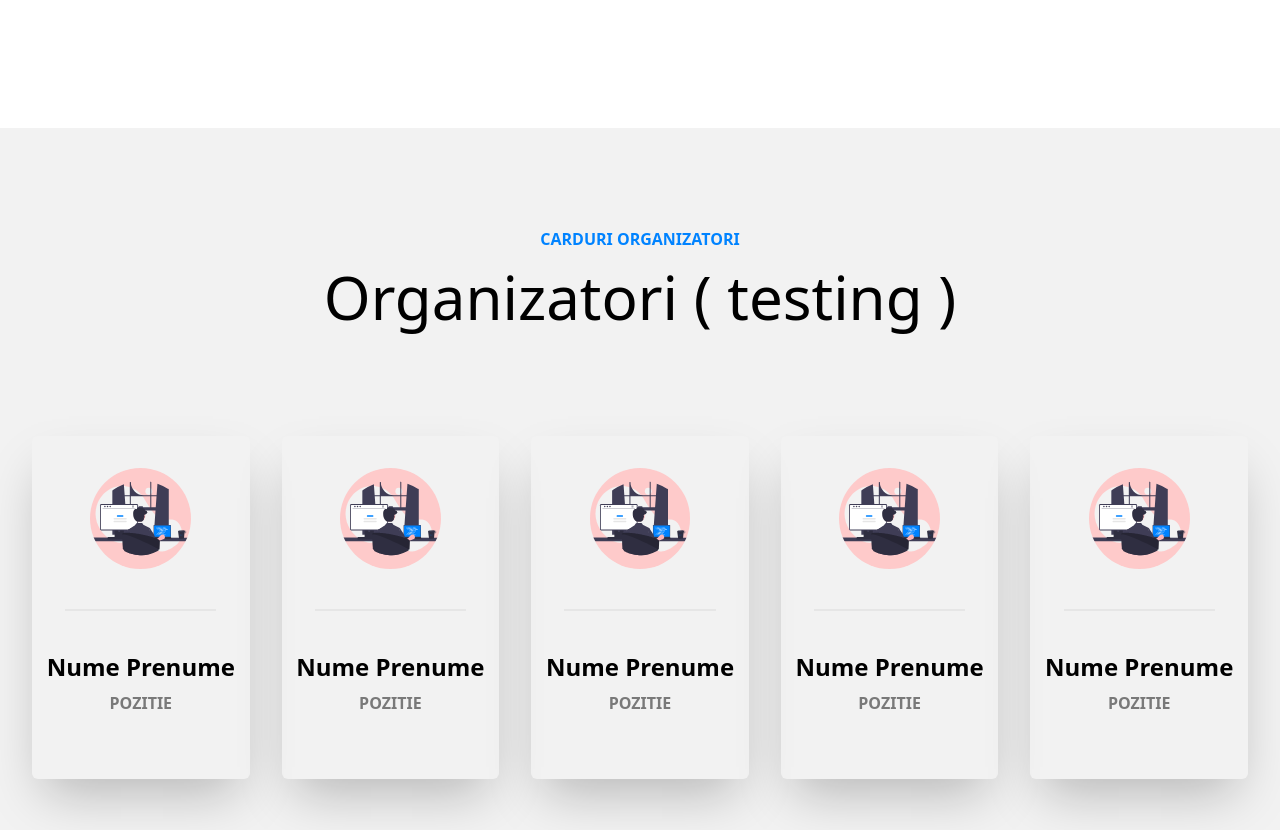
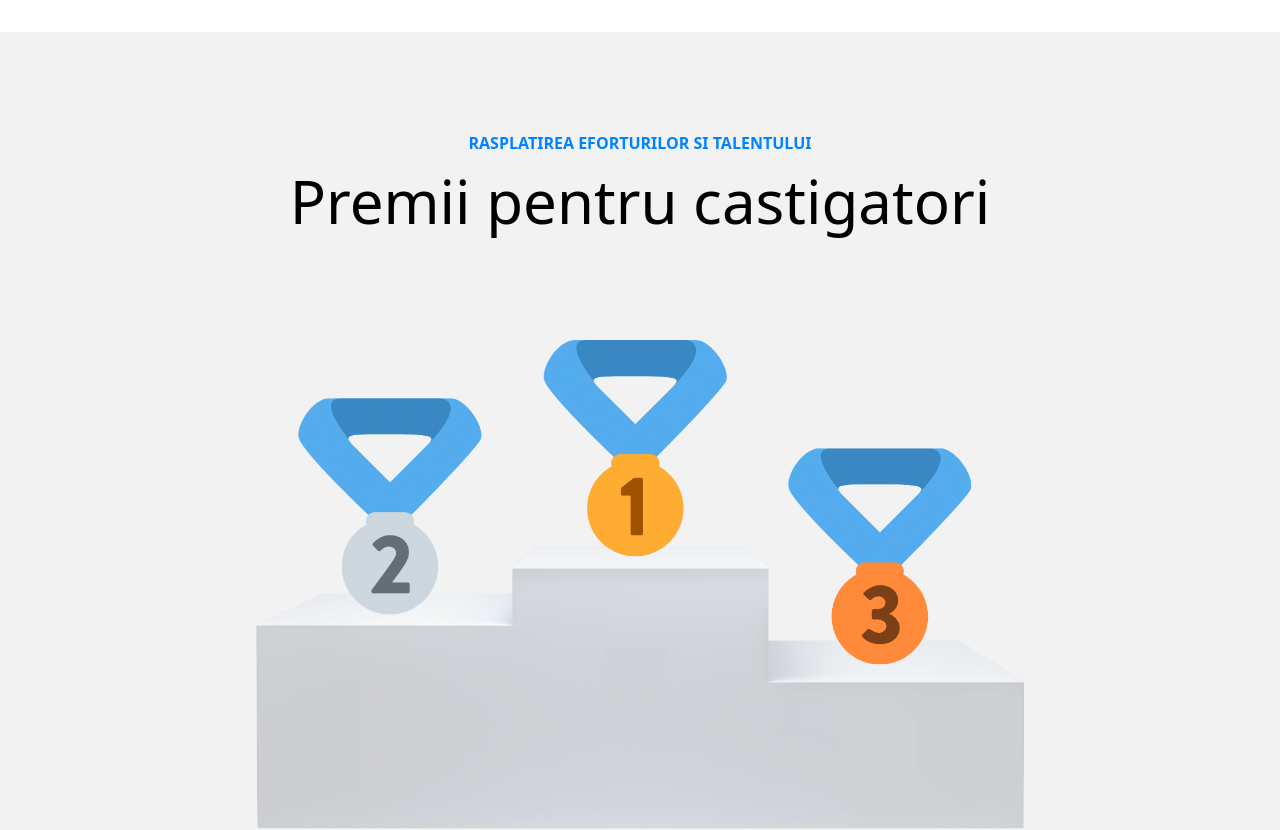
Before and after one commit to CatalinP0P/envision-inscriere, a React (Create React App) app: page / in a window 1280 px wide. Shown: the part 3820-4650 px from the top of the page. Built offline with nearby package versions, Linux system fonts and the light colour scheme.

Commit message:
Added rewards

```diff
--- a/src/components/ui/PersonCard.tsx
+++ b/src/components/ui/PersonCard.tsx
@@ -14,8 +14,8 @@ export default function PersonCard({
 }) {
   return (
     <SlideFromBottom>
-      <div className="w-full h-full px-2 pt-8 pb-16 rounded-md shadow-2xl flex flex-col items-center text-black gap-2 transition-all cursor-pointer hover:scale-105">
-        <div className="relative w-[50%] h-0 pb-[50%] bg-red-200 rounded-full overflow-hidden">
+      <div className="w-full h-full px-2 pt-8 pb-16 bg-white rounded-md shadow-xl flex flex-col items-center text-black gap-2 transition-all cursor-pointer hover:scale-105">
+        <div className="relative w-[50%] h-0 pb-[50%] bg-black/5 rounded-full overflow-hidden">
           <img className="absolute left-0 top-0 w-full h-full" src={imageURL} />
         </div>
         <div className="h-[1px] border border-black/5 w-[75%] my-8" />
--- /dev/null
+++ b/src/pages/Home/Awards.tsx
@@ -0,0 +1,26 @@
+import React from "react";
+import Reveal from "../../components/Animation/Reveal";
+import podiumImg from "../../assets/podiumEnvision.png";
+import SlideFromBottom from "../../components/Animation/SlideFromBottom";
+
+export default function Awards() {
+  return (
+    <div className="flex flex-col items-center py-24 text-center relative">
+      <Reveal>
+        <label className="font-bold uppercase text-md text-primary">
+          rasplatirea eforturilor si talentului
+        </label>
+      </Reveal>
+
+      <Reveal>
+        <label className="text-4xl lg:text-6xl font-light pb-4">
+          Premii pentru castigatori
+        </label>
+      </Reveal>
+
+      <SlideFromBottom>
+        <img src={podiumImg} className="w-[80%] md:w-[60%] mx-auto pt-24" />
+      </SlideFromBottom>
+    </div>
+  );
+}
--- a/src/pages/Home/Home.tsx
+++ b/src/pages/Home/Home.tsx
@@ -11,6 +11,7 @@ import SignUp from "./SignUp";
 import image from "../../assets/undraw_pair_programming_re_or4x.svg";
 import PersonCard from "../../components/ui/PersonCard";
 import Organizators from "./Organizators";
+import Awards from "./Awards";
 
 export default function Home() {
   return (
@@ -19,8 +20,13 @@ export default function Home() {
       <About />
       <Detalii />
       <Schedule />
-      <Organizators />
+      <div className="w-full bg-black/5">
+        <Awards />
+      </div>
       <SignUp />
+      <div className="w-full bg-black/5">
+        <Organizators />
+      </div>
       <Sponsors />
     </div>
   );
--- a/src/pages/Home/Organizators.tsx
+++ b/src/pages/Home/Organizators.tsx
@@ -7,7 +7,7 @@ import image from "../../assets/undraw_programming_re_kg9v.svg";
 
 export default function Organizators() {
   return (
-    <div className="py-24 bg-black/5 flex flex-col items-center">
+    <div className="py-24 flex flex-col items-center">
       <Reveal>
         <label className="font-bold uppercase text-md text-primary">
           carduri Organizatori
--- a/src/pages/Home/Schedule.tsx
+++ b/src/pages/Home/Schedule.tsx
@@ -72,7 +72,7 @@ export default function Schedule() {
         </label>
       </Reveal>
 
-      <div className="flex flex-col gap-4 md:gap-8 py-24">
+      <div className="flex flex-col gap-4 md:gap-8 pt-24">
         {calendar.map((schedule: ScheduleProps) => {
           return (
             <div key={Math.random() * 1000}>
--- a/src/pages/Home/Sponsors.tsx
+++ b/src/pages/Home/Sponsors.tsx
@@ -9,7 +9,7 @@ import SlideFromBottom from "../../components/Animation/SlideFromBottom";
 
 export default function Sponsors() {
   return (
-    <div className="w-full bg-black/5 py-24 flex flex-col items-center text-center">
+    <div className="w-full py-24 flex flex-col items-center text-center">
       <Reveal>
         <label className="font-bold uppercase text-md text-primary">
           multimim observatorul prahovean si la cocos
@@ -23,7 +23,7 @@ export default function Sponsors() {
       </Reveal>
 
       <SlideFromBottom>
-        <Container className="grid grid-cols-3 justify-between items-center pt-24 pb-8">
+        <Container className="grid grid-cols-3 justify-between items-center pt-24">
           <img className="w-full object-contain" src={observatorul} />
           <img className="w-full max-h-[150px] object-contain" src={cocos} />
           <Envision width={"full"} />
```
Also changed, not shown: src/assets/podiumEnvision.png (added).
